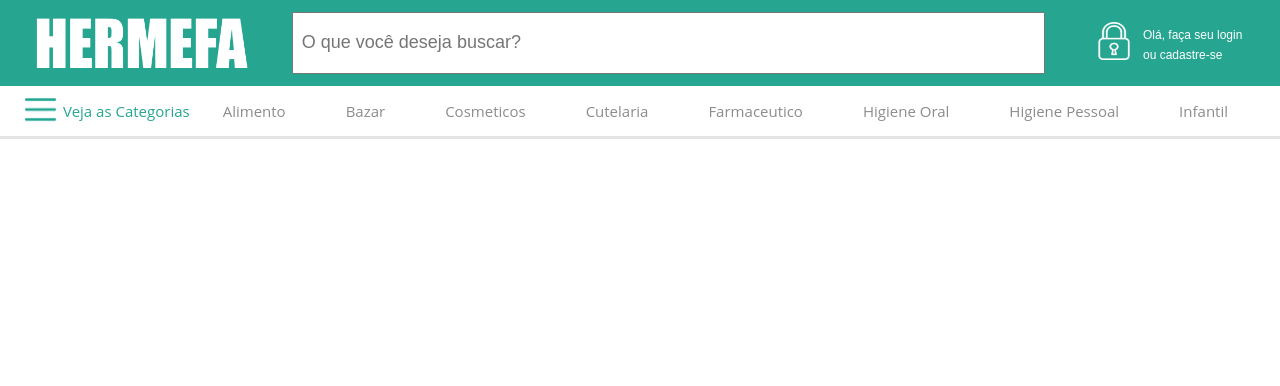
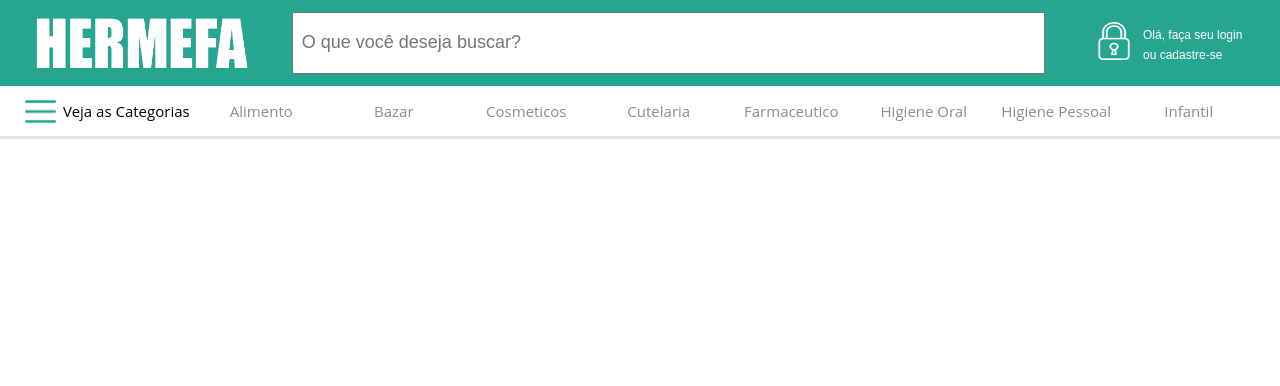
Before and after one commit to KelvinyHenrique/Hermefa_Comercio, a PHP site: page / in a window 1280 px wide. Shown: the part 37-423 px from the top of the page. Run offline with PHP 8.4, Linux system fonts and the light colour scheme.

Commit message:
Ajustando menu Horizontal e criando animações

```diff
--- a/assets/css/main.css
+++ b/assets/css/main.css
@@ -160,9 +160,24 @@ ul {
 }
 
 .listamenu li a {
-    margin: 27px;
     color:#8c8c8c;
     text-decoration: none;
+    font-size: 15px;
+}
+.listamenu li {
+    width: 100%;
+    height: 100%;
+    display: flex;
+    justify-content: center;
+    align-items: center;
+}
+.listamenu li:hover {
+    background-color: #e5e5e5;
+    transition: all .7s ease;
+}
+
+.listamenu li a:hover {
+    color: #ffffff;
 }
 
 .menuvertical {
@@ -178,4 +193,15 @@ ul {
 
 .textomenuvertical {
     color: rgb(38, 165, 144);
+    display: flex;
+    justify-content: center;
+    align-items: center;
+    width: 50px;
 }
+
+.menuvertical p {
+    color: black;
+    display: flex;
+    width: 127px;
+    margin-right: 5px;
+}
--- a/index.html
+++ b/index.html
@@ -53,11 +53,11 @@
 
         <div class="menuhorizontalprodutos">
             <ul class="listamenu">
-                <li><a href="">
+                <li>
                         <div class="menuvertical">
-                            <div> <img src="assets/images/menu_options.png" alt=""></div>
-                            <div class="textomenuvertical">Veja as Categorias</div>
-                        </div></a></li>
+                           <img src="assets/images/menu_options.png" alt="">
+                           <p>Veja as Categorias</p>
+                        </div></li>
                 <li><a href="">Alimento</a></li>
                 <li><a href="">Bazar</a></li>
                 <li><a href="">Cosmeticos</a></li>
```
Also changed, not shown: assets/images/slider1.png (added), assets/images/slider2.png (added), assets/images/slider3.png (added), assets/images/slider4.png (added).
